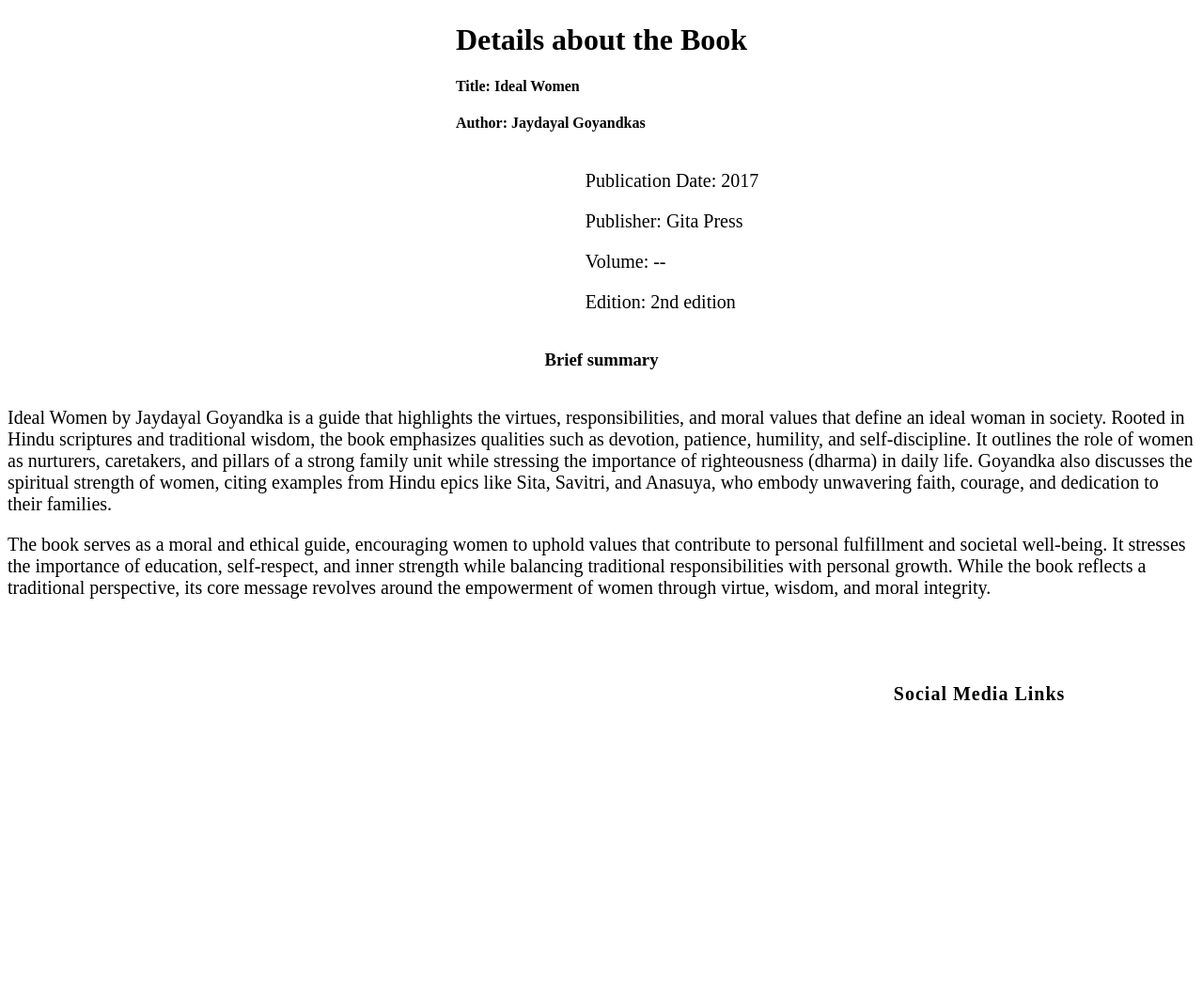
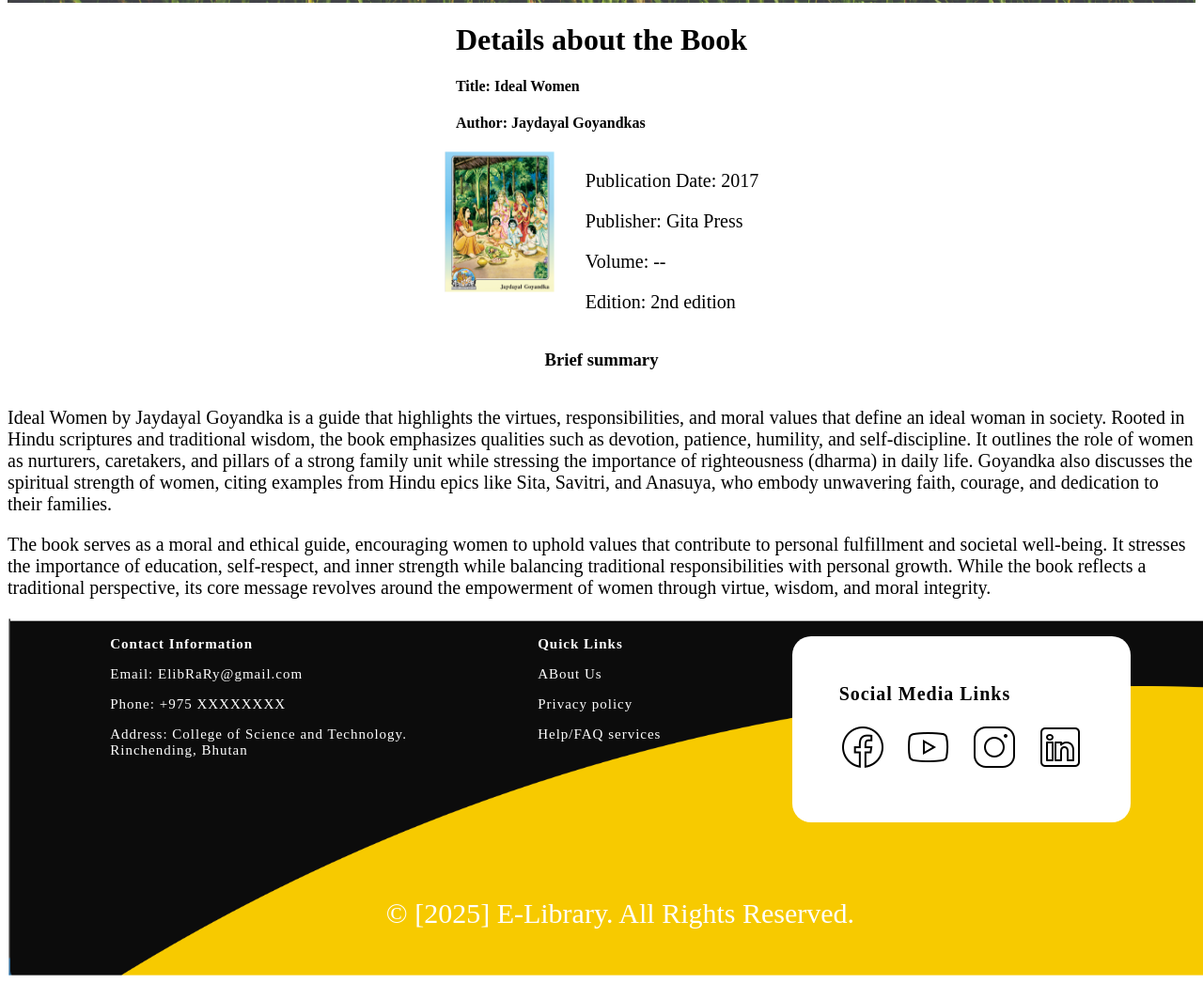
Before and after one commit to karma96-WT/E-Library, a plain HTML site: page viewDetail_IdealWomen.html in a window 1280 px wide. Shown: the part 805-1852 px from the top of the page at 94% size. Before the commit the page ends 1820 px from the top, so only its background shows below. Drawn offline with Linux system fonts and the light colour scheme; the site is published under a folder, as on GitHub Pages, so addresses that start at the root find nothing.

Commit message:
Update viewDetail_IdealWomen.html

```diff
--- a/viewDetail_IdealWomen.html
+++ b/viewDetail_IdealWomen.html
@@ -8,7 +8,7 @@
       .section {
         width: 100%;
         min-height: 100vh;
-        background: url(/image/pexels-pixabay-158827.jpg) center no-repeat;
+        background: url(image/pexels-pixabay-158827.jpg) center no-repeat;
         z-index: -1;
         background-size: cover;
         filter: brightness(100%);
@@ -159,7 +159,7 @@
     <div style="display: flex; justify-content: center">
       <div
         style="
-          background: url(/image/IdealWomen.png);
+          background: url(image/IdealWomen.png);
           width: 150px;
           height: 150px;
           background-size: contain;
@@ -203,7 +203,7 @@
       style="
         width: 100%;
         height: fit-content;
-        background: url(/image/footer.png);
+        background: url(image/footer.png);
         color: white;
         font-size: 20px;
         padding: 20px;
@@ -249,16 +249,16 @@
         <b>Social Media Links</b>
         <div style="display: flex; gap: 20px; margin-top: 20px">
           <a href="" class="footer-social-media-links-hover"
-            ><img src="/image/facebook.png" alt=""
+            ><img src="image/facebook.png" alt=""
           /></a>
           <a href="" class="footer-social-media-links-hover"
-            ><img src="/image/youtube.png" alt=""
+            ><img src="image/youtube.png" alt=""
           /></a>
           <a href="" class="footer-social-media-links-hover"
-            ><img src="/image/instagram.png" alt=""
+            ><img src="image/instagram.png" alt=""
           /></a>
           <a href="" class="footer-social-media-links-hover"
-            ><img src="/image/linkedin.png" alt=""
+            ><img src="image/linkedin.png" alt=""
           /></a>
         </div>
       </section>
```
